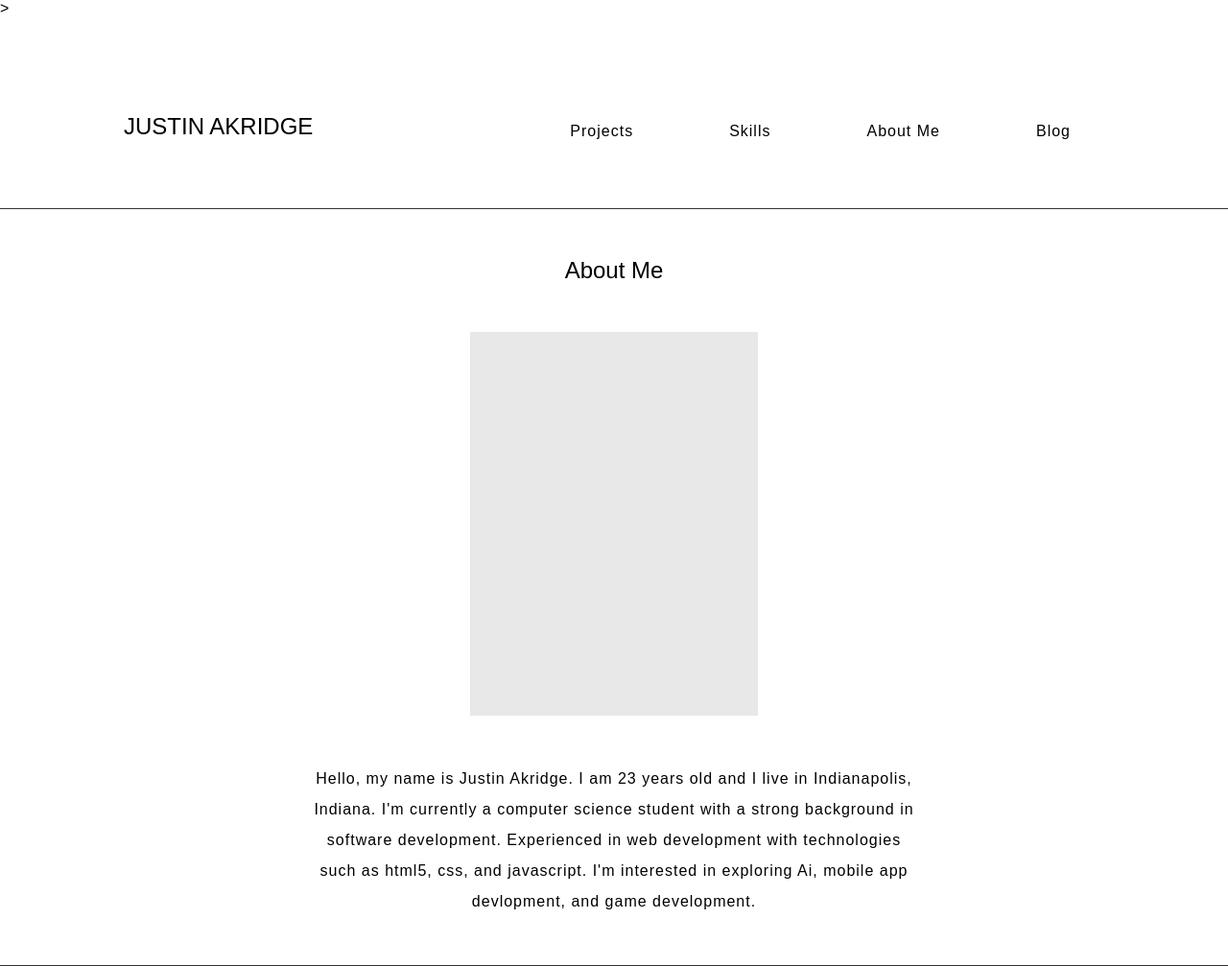
After one commit to Justin-Akridge/portfolio, a PHP site: page /aboutme.html in a window 1280 px wide. The commit adds this page. Shown: the whole page at 96% size. Run offline with PHP 8.4, Linux system fonts and the light colour scheme.

Commit message:
attached nav bar to index.html and about me page

```diff
--- /dev/null
+++ b/aboutme.html
@@ -0,0 +1,27 @@
+><!DOCTYPE html>
+<html lang="en">
+<head>
+  <meta charset="UTF-8">
+  <meta http-equiv="X-UA-Compatible" content="IE=edge">
+  <meta name="viewport" content="width=device-width, initial-scale=1.0">
+  <title>AboutMe</title>
+  <link rel="stylesheet" href="app.css">
+</head>
+<body>
+  <nav class="nav">
+    <h1 class="logo">Justin Akridge</h1>
+    <ul class= "nav_list">
+      <li><a href="projects.html" class="nav_link">Projects</a></li>
+      <li><a href="about.html" class="nav_link">Skills</a></li>
+      <li><a href="aboutme.html" class="nav_link">About Me<a></li>
+      <li><a href="blog" class="nav_link">Blog</a></li>
+    </ul>
+  </nav>
+
+  <div class="wrapper__container">
+    <h2 class="header__name">About Me</h2>
+    <div class="img__background"></div>
+    <p class="about__me"> Hello, my name is Justin Akridge. I am 23 years old and I live in Indianapolis, Indiana. I'm currently a computer science student with a strong background in software development. Experienced in web development with technologies such as html5, css, and javascript. I'm interested in exploring Ai, mobile app devlopment, and game development. </p>
+  </div>
+</body>
+</html>
--- a/app.css
+++ b/app.css
@@ -4,39 +4,111 @@
   box-sizing: border-box;
   font-family: sans-serif;
 }
+
+
+
 .nav{
   display: flex;
   justify-content: space-around;
-    align-items: center;
-    min-height: 8vh;
-    background-color:#1f2937;
+  min-height: 200px;
+  width:100%;
+  background-color:#FFFFFF;
+  border-bottom: 1px solid rgba(0, 0, 0, .8);
 }
 
 .logo{
-    color:#F9FAF8;
   text-transform: uppercase;
   letter-spacing: normal;
+  margin-left:25px;
+  margin-top:100px;
   font-size:24px;
+  font-family:'Public Sans ', sans-serif;
+  font-weight:100
+
   }
 
-  .nav_links{
-  display: flex;
-  flex: 0.5;
-  justify-content: space-around;
-  width:15%;
+.nav_list{
+  display:flex;
+  justify-content: space-between;
+  font-family: 'Public Sans', sans-serif;
+  font-weight:100;
+  margin:10px;
 }
 
-  .nav_links a{
-    color: #F9FAF8;
-    font-size: 14;
+.nav_link {
   text-decoration: none;
-    letter-spacing: 3px;
-    font-weight: bold;
-    font-size: 14px;
+  font-family: 'Public Sans', sans-serif;
+  letter-spacing: 1px;
+  font-weight: 100;
+  font-size: 16px;
+
 }
 
+a:link{
+  color:black;
+  background-color:transparent;
+  text-decoration: none;
+
+}
 ul{
   list-style-type: none;
   padding: 0;
   margin: 0;
+
 }
+li{
+  margin-top:100px;
+  margin-left:50px;
+  margin-right:50px;
+  text-decoration: none;
+}
+
+.wrapper__container{
+  display:flex;
+  flex-direction: column;
+  justify-content:space-around;
+  align-items: center ;
+  border-bottom: 1px solid rgba(0, 0, 0, .8);
+}
+.header__name{
+  font-family: 'Public Sans', sans-serif;
+  font-weight:100;
+  margin:50px;
+}
+
+.img__background{
+  background-color: rgba(0, 0, 0, 0.09);
+  height:400px;
+  width:300px;
+}
+
+.about__me{
+  font-family: 'Public Sans', sans-serif;
+  font-weight: 100;
+  width:50%;
+  margin-top:50px;
+  margin-bottom:50px;
+  letter-spacing:1px;
+  line-height: 2;
+  text-align:center;
+}
+
+.skill-bar-container{
+  display:flex;
+  flex-direction: column;
+  gap:10px;
+  line-height: 5;
+
+}
+
+.header__skills{
+  font-family: 'Public Sans', sans-serif;
+  font-weight: 100;
+  margin-left:20%;
+  font-size: 30px;
+  letter-spacing: 1px;
+}
+.skills_html{
+  font-family: 'Public Sans', sans-serif;
+  font-weight: 100;
+}
```
Also changed, not shown: index.html (+47 -10 lines), projects.html (added, +23 -0 lines). Lines whose indentation alone changed are shown as unchanged.
